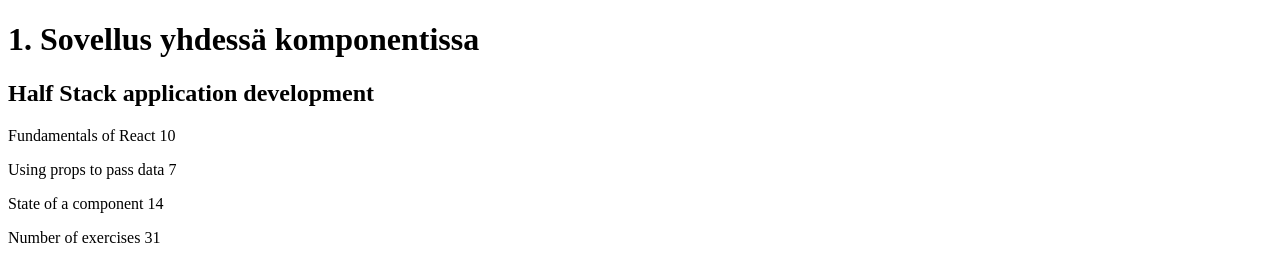
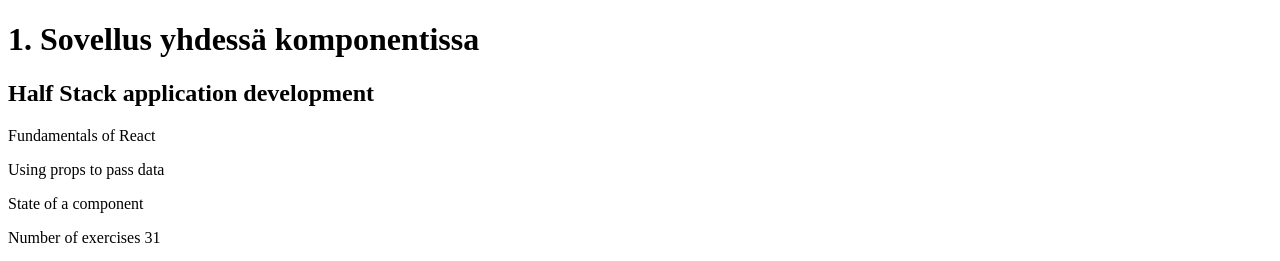
Before and after one commit to bean-123/01-kurssitiedot, a React (Vite) app: page / in a window 1280 px wide. Shown: the top 261 px of the page. Built offline with nearby package versions, Linux system fonts and the light colour scheme.

Commit message:
Refactor App to use course object and parts array

```diff
--- a/src/App.jsx
+++ b/src/App.jsx
@@ -3,7 +3,7 @@
   return (
     <>
       <h2>komponentti Header</h2>
-      <p>- {props.course}</p>
+      <p>- {props.course.name}</p>
     </>
   );
 };
@@ -21,10 +21,14 @@
 
 const Total = (props) => {
   console.log(props);
+  const total =
+    props.parts[0].exercises +
+    props.parts[1].exercises +
+    props.parts[2].exercises;
   return (
     <>
       <h2>Komponentti total</h2>
-      <p>- Total: {props.total} exercises</p>
+      <p>- Total: {total} exercises</p>
     </>
   );
 };
@@ -34,49 +38,41 @@
   return (
     <>
       <h2>komponentti Content</h2>
-      <Part part={props.part1} exercises={props.exercises1} />
-      <Part part={props.part2} exercises={props.exercises2} />
-      <Part part={props.part3} exercises={props.exercises3} />
+      <Part part={props.parts[0].name} exercises={props.parts[0].exercises} />
+      <Part part={props.parts[1].name} exercises={props.parts[1].exercises} />
+      <Part part={props.parts[2].name} exercises={props.parts[2].exercises} />
     </>
   );
 };
 
 const App = () => {
-  const course = "Half Stack application development";
-  const part1 = "Fundamentals of React";
-  const exercises1 = 10;
-  const part2 = "Using props to pass data";
-  const exercises2 = 7;
-  const part3 = "State of a component";
-  const exercises3 = 14;
-
+  const course = {
+    name: "Half Stack application development",
+    parts: [
+      { name: "Fundamentals of React", exercises: 10 },
+      { name: "Using props to pass data", exercises: 7 },
+      { name: "State of a component", exercises: 14 },
+    ],
+  };
   return (
     <>
       <h1>1. Sovellus yhdessä komponentissa</h1>
-      <h2>{course}</h2>
+      <h2>{course.name}</h2>
+      <p>{course.parts[0].name}</p>
+      <p>{course.parts[1].name}</p>
+      <p>{course.parts[2].name}</p>
       <p>
-        {part1} {exercises1}
+        Number of exercises{" "}
+        {course.parts[0].exercises +
+          course.parts[1].exercises +
+          course.parts[2].exercises}
       </p>
-      <p>
-        {part2} {exercises2}
-      </p>
-      <p>
-        {part3} {exercises3}
-      </p>
-      <p>Number of exercises {exercises1 + exercises2 + exercises3}</p>
 
       <hr />
       <h1>2. Sovellus purettuna komonentteihin Heading, Content ja Total</h1>
       <Header course={course} />
-      <Content
-        part1={part1}
-        exercises1={exercises1}
-        part2={part2}
-        exercises2={exercises2}
-        part3={part3}
-        exercises3={exercises3}
-      />
-      <Total total={exercises1 + exercises2 + exercises3} />
+      <Content parts={course.parts} />
+      <Total parts={course.parts} />
     </>
   );
 };
```
